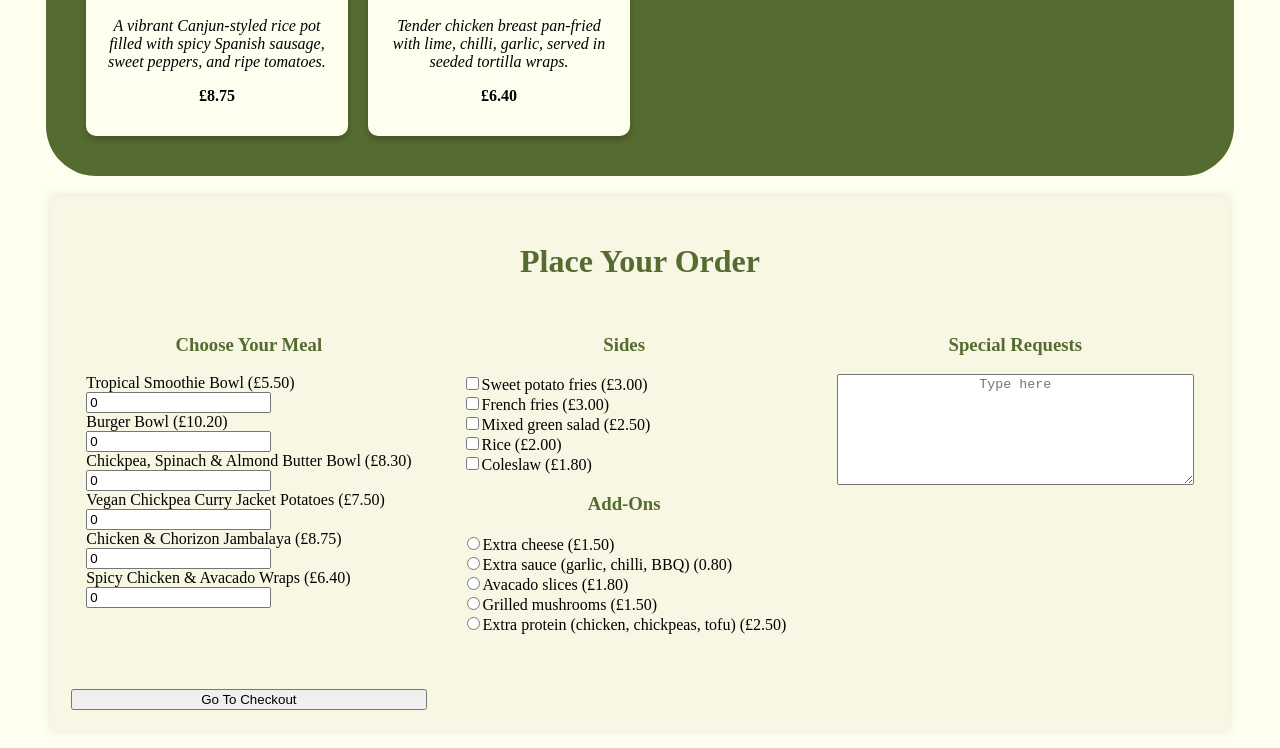
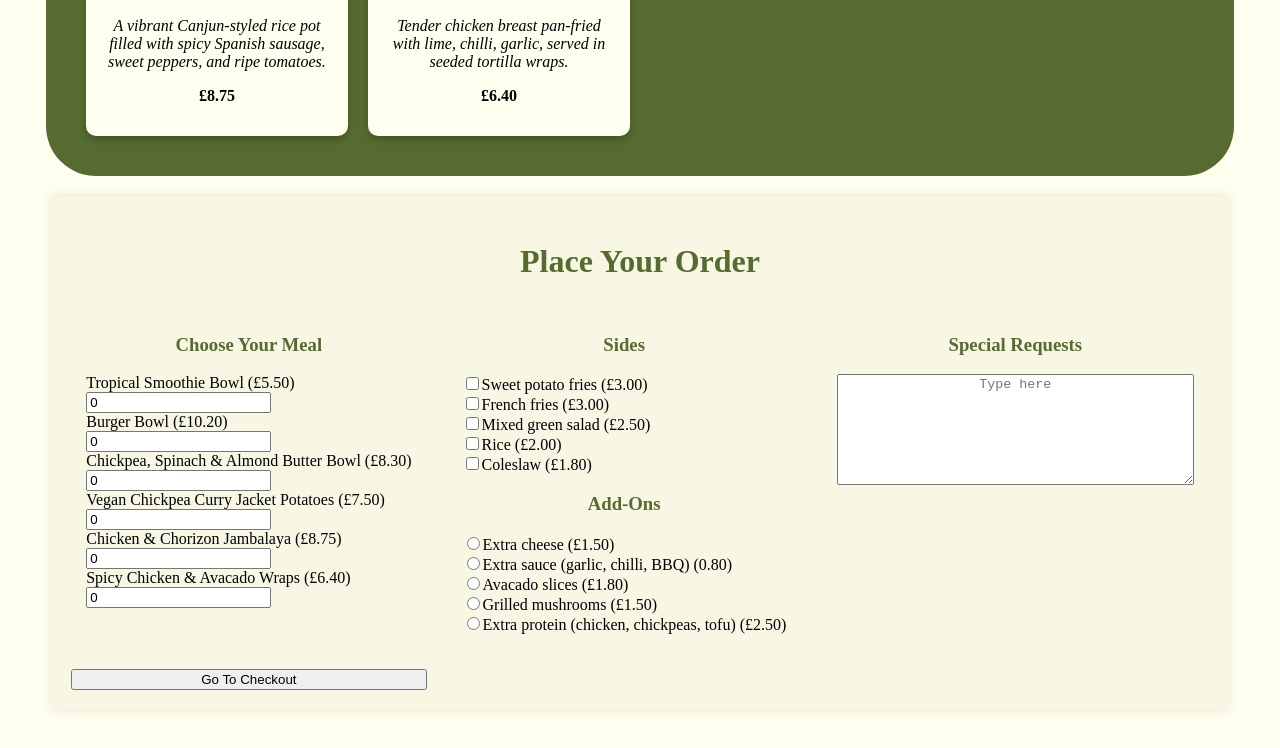
Before and after one commit to nnemaduako15/HTML-Final-Project-, a plain HTML site: page index.html in a window 1280 px wide. Shown: the part 1096-1844 px from the top of the page. Drawn offline with Linux system fonts and the light colour scheme.

Commit message:
first commit

```diff
--- a/style.css
+++ b/style.css
@@ -115,7 +115,6 @@ h2 {
 }
 
 .order-section {
-    background-color: ;
     padding: 15px;
     border-radius: 10px;
 }
@@ -128,8 +127,3 @@ h2 {
 textarea {
     text-align: center;
 }
-
-#data-entry {
-    text-align: center;
-    margin-top: 20px;
-}
```
